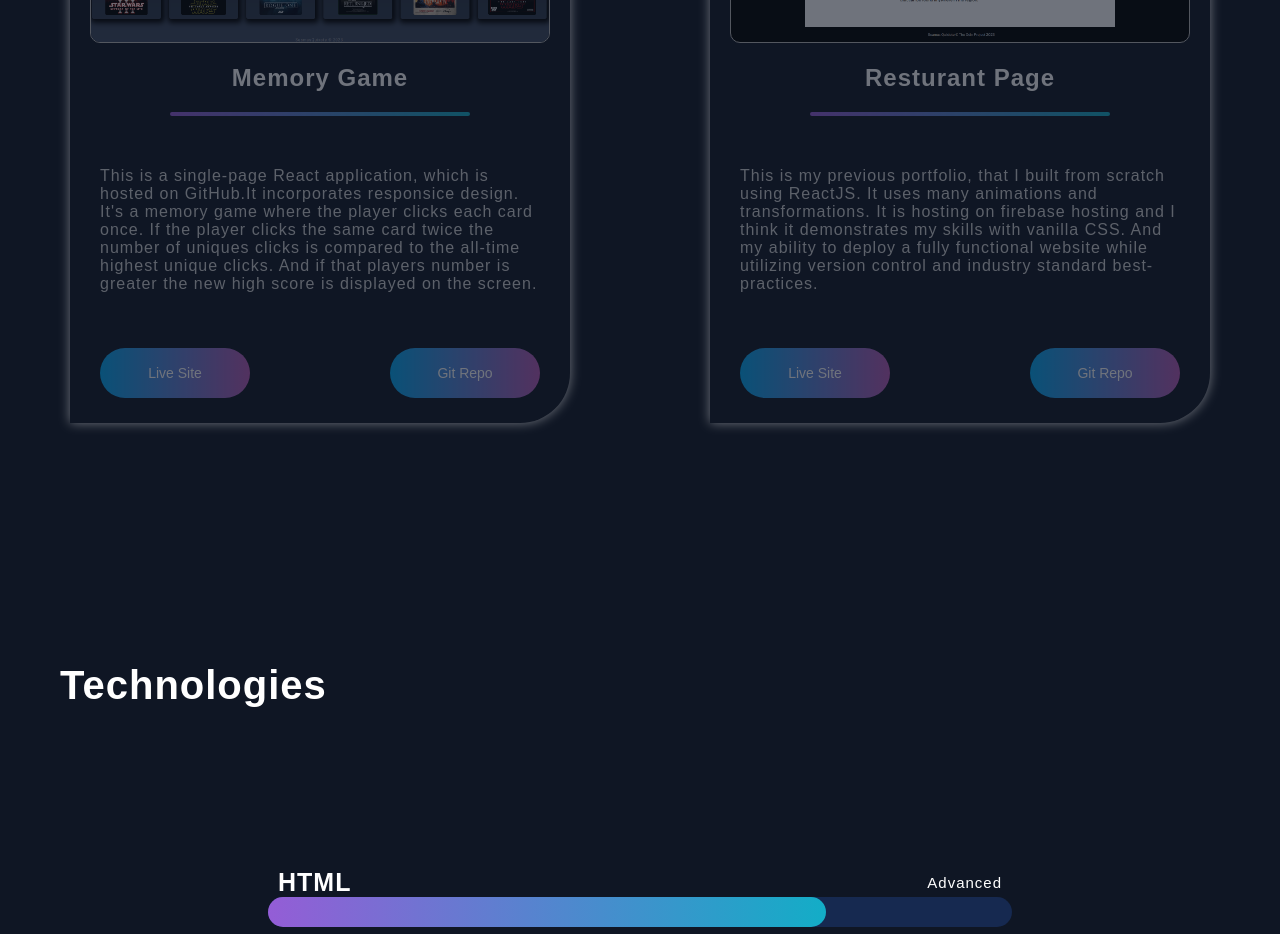
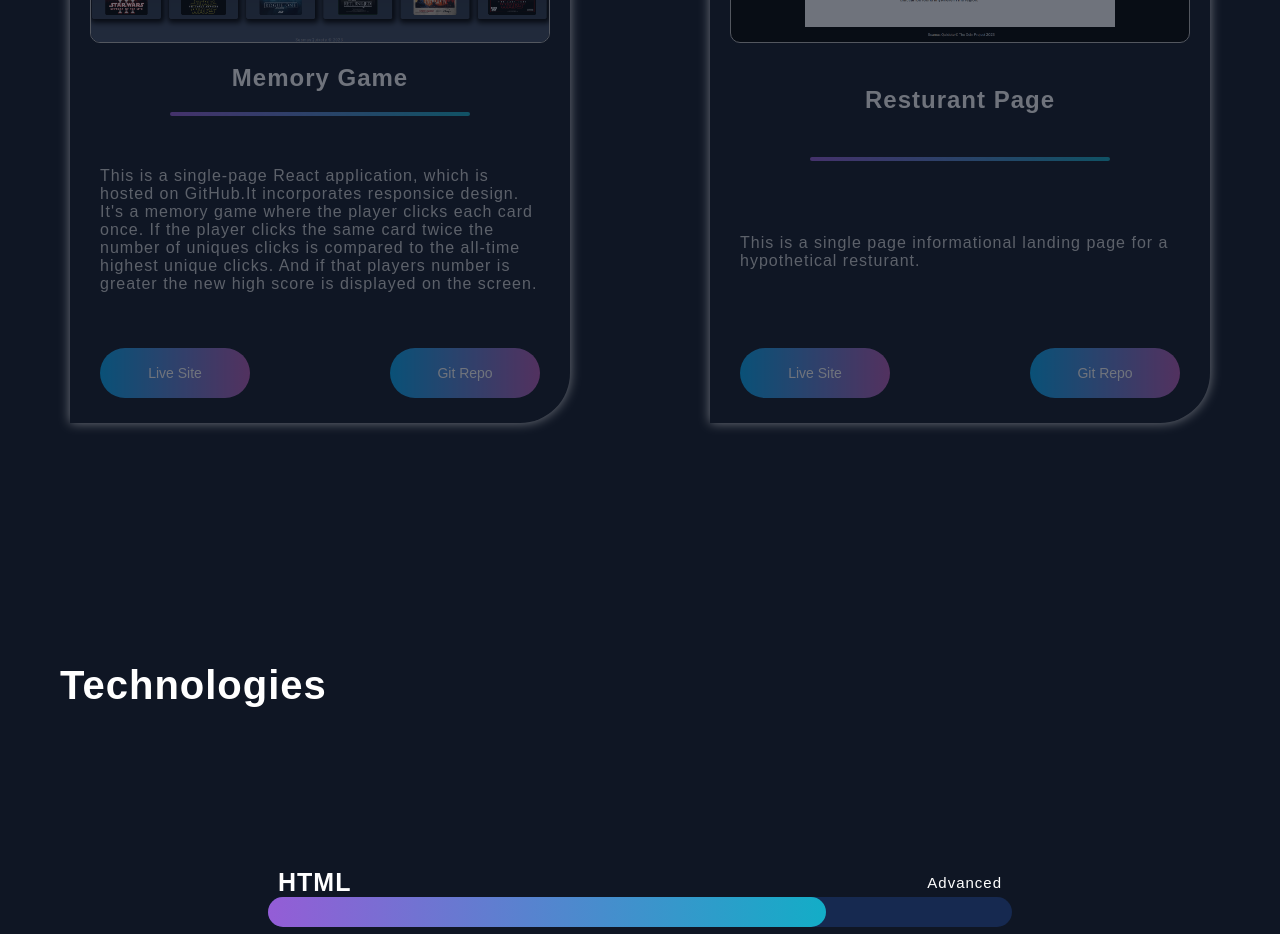
Before and after one commit to SalamanderCtesiphon/portfolio-figma-design, a React (Create React App) app: page / in a window 1280 px wide. Shown: the part 2360-3294 px from the top of the page. Built offline with nearby package versions, Linux system fonts and the light colour scheme.

Commit message:
deployed to firebase

```diff
--- a/src/components/Projects.jsx
+++ b/src/components/Projects.jsx
@@ -46,7 +46,7 @@ function Projects() {
           <img id='rest' src={resturant} alt="screenshot" />
           <h2>Resturant Page</h2>
           <div className="color-bar"></div>
-          <p>This is my previous portfolio, that I built from scratch using ReactJS. It uses many animations and transformations. It is hosting on firebase hosting and I think it demonstrates my skills with vanilla CSS. And my ability to deploy a fully functional website while utilizing version control and industry standard best-practices.</p>
+          <p>This is a single page informational landing page for a hypothetical resturant.</p>
           <div className="btn-container">
             <button className='card-btn'><a href="https://salamanderctesiphon.github.io/resturant-page-project/">Live Site</a></button>
             <button className='card-btn'><a href="https://github.com/SalamanderCtesiphon/resturant-page-project">Git Repo</a></button>
```
Also changed, not shown: firebase.json (added), 1 other file (tests, documents, lock files or other folders).
